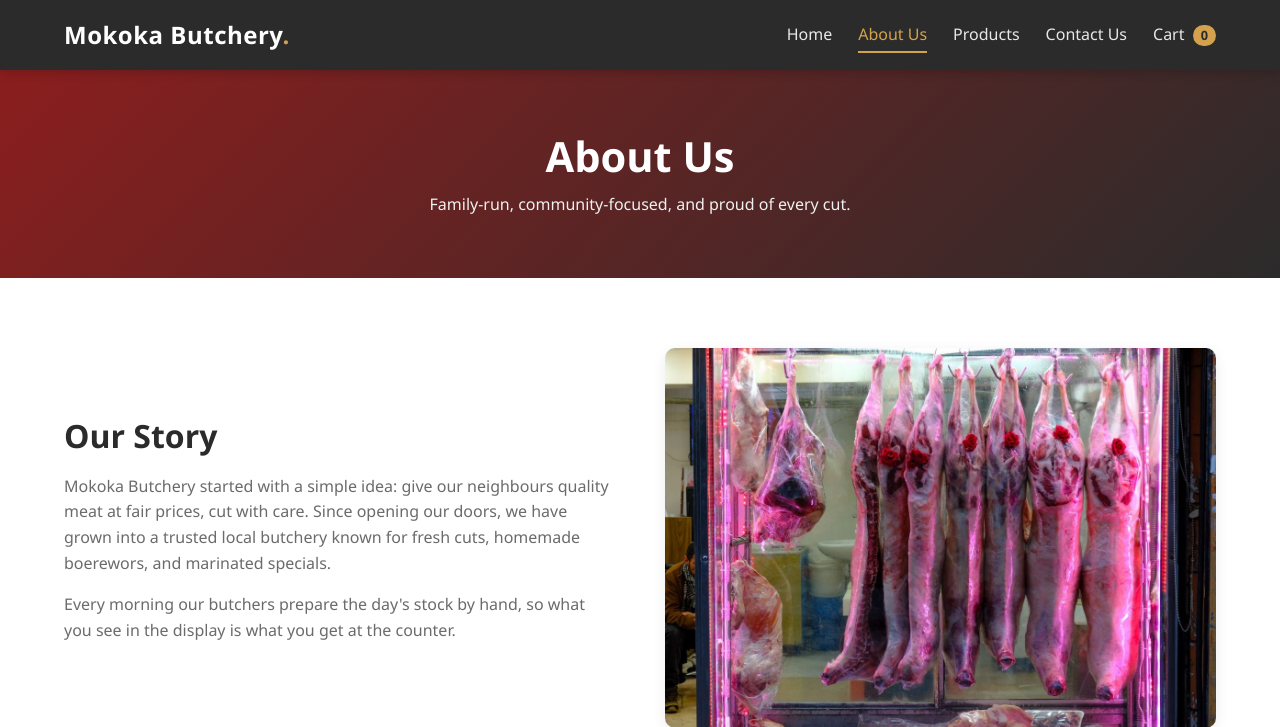
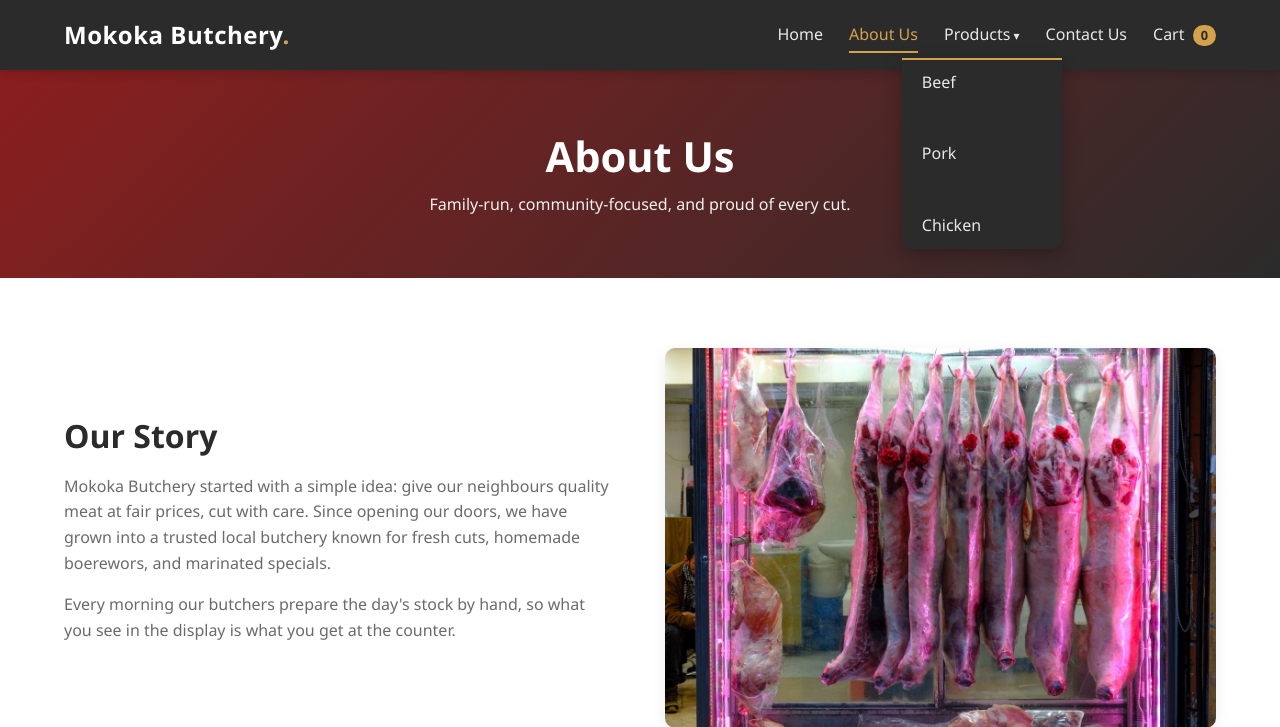
Before and after one commit to Sphamandla-Star/butchery, a PHP site: page /about.html in a window 1280 px wide. Shown: the top 727 px of the page. Run offline with PHP 8.4, Linux system fonts and the light colour scheme.

Commit message:
feat(nav): add Products dropdown with Beef/Pork/Chicken sub-links (T6)

```diff
--- a/about.html
+++ b/about.html
@@ -14,11 +14,18 @@
         <div class="container nav-wrapper">
             <a href="index.html" class="logo">Mokoka Butchery<span>.</span></a>
             <button class="menu-toggle" aria-label="Toggle navigation" aria-expanded="false">&#9776;</button>
-            <nav class="main-nav">
+            <nav class="main-nav" aria-label="Main navigation">
                 <ul>
                     <li><a href="index.html">Home</a></li>
                     <li><a href="about.html" class="active">About Us</a></li>
-                    <li><a href="products.html">Products</a></li>
+                    <li class="has-dropdown">
+                        <a href="products.html" aria-haspopup="true" aria-expanded="false">Products</a>
+                        <ul class="dropdown">
+                            <li><a href="products.html#beef">Beef</a></li>
+                            <li><a href="products.html#pork-chops">Pork</a></li>
+                            <li><a href="products.html#chicken">Chicken</a></li>
+                        </ul>
+                    </li>
                     <li><a href="contact.html">Contact Us</a></li>
                     <li><a href="products.html#cart" class="cart-link">Cart <span class="cart-count">0</span></a></li>
                 </ul>
--- a/css/style.css
+++ b/css/style.css
@@ -187,6 +187,60 @@ h1, h2, h3 {
 .main-nav a.active {
     color: var(--accent);
     border-bottom-color: var(--accent);
+}
+
+/* ---------- Dropdown ---------- */
+.has-dropdown {
+    position: relative;
+}
+
+.has-dropdown > a::after {
+    content: " ▾";
+    font-size: 0.75rem;
+}
+
+.dropdown {
+    display: none;
+    position: absolute;
+    top: calc(100% + 10px);
+    left: 50%;
+    transform: translateX(-50%);
+    background: var(--dark);
+    border-top: 2px solid var(--accent);
+    border-radius: 0 0 var(--radius) var(--radius);
+    min-width: 160px;
+    box-shadow: 0 6px 18px rgba(0,0,0,0.25);
+    z-index: 200;
+    padding: 6px 0;
+    list-style: none;
+    margin: 0;
+    flex-direction: column;
+    gap: 0;
+}
+
+.dropdown li {
+    width: 100%;
+}
+
+.dropdown a {
+    display: block;
+    padding: 10px 20px;
+    color: #e8e8e8;
+    border-bottom: none;
+    font-weight: 400;
+    white-space: nowrap;
+}
+
+.dropdown a:hover {
+    background: rgba(255,255,255,0.08);
+    color: var(--accent);
+    border-bottom: none;
+}
+
+/* Open on hover (desktop) and focus-within (keyboard) */
+.has-dropdown:hover .dropdown,
+.has-dropdown:focus-within .dropdown {
+    display: flex;
 }
 
 .cart-count {
@@ -798,6 +852,33 @@ h1, h2, h3 {
         gap: 14px;
     }
 
+    /* Dropdown inside mobile menu */
+    .has-dropdown > a::after {
+        content: " ▾";
+    }
+
+    .dropdown {
+        position: static;
+        transform: none;
+        display: none;
+        background: rgba(255,255,255,0.05);
+        border-top: 1px solid rgba(255,255,255,0.1);
+        border-radius: 0;
+        box-shadow: none;
+        min-width: 0;
+        width: 100%;
+        padding: 0;
+    }
+
+    .has-dropdown.open .dropdown {
+        display: flex;
+    }
+
+    .dropdown a {
+        padding: 10px 30px;
+        font-size: 0.95rem;
+    }
+
     .hero h1 {
         font-size: 2.2rem;
     }
--- a/js/script.js
+++ b/js/script.js
@@ -1,7 +1,8 @@
 /* ==========================================================
-   Your Butchery - Main JavaScript
-   Features: mobile menu, product filter, weight-based pricing,
-   quantities, cart (saved in the browser), order and contact forms
+   Ubuntu-Butchery - Main JavaScript
+   Features: mobile menu, dropdown nav, product filter,
+   weight-based pricing, quantities, cart (saved in the browser),
+   order and contact forms
    ========================================================== */
 
 const CART_KEY = "butcheryCart";
@@ -50,6 +51,24 @@ function setupMobileMenu() {
     toggle.addEventListener("click", () => {
         const isOpen = nav.classList.toggle("open");
         toggle.setAttribute("aria-expanded", isOpen);
+    });
+
+    // On mobile, tap the Products link to open/close its dropdown
+    // instead of navigating (desktop uses CSS :hover/:focus-within)
+    const dropdownParents = nav.querySelectorAll(".has-dropdown");
+    dropdownParents.forEach((item) => {
+        const link = item.querySelector(":scope > a");
+        link.addEventListener("click", (e) => {
+            // Only intercept on mobile (hamburger visible)
+            if (window.getComputedStyle(toggle).display === "none") return;
+            e.preventDefault();
+            const isOpen = item.classList.toggle("open");
+            // Close other open dropdowns
+            dropdownParents.forEach((other) => {
+                if (other !== item) other.classList.remove("open");
+            });
+            link.setAttribute("aria-expanded", isOpen);
+        });
     });
 }
 
```
Also changed, not shown: contact.html (+9 -2 lines), index.html (+9 -2 lines), products.html (+9 -2 lines), README.md (added).
